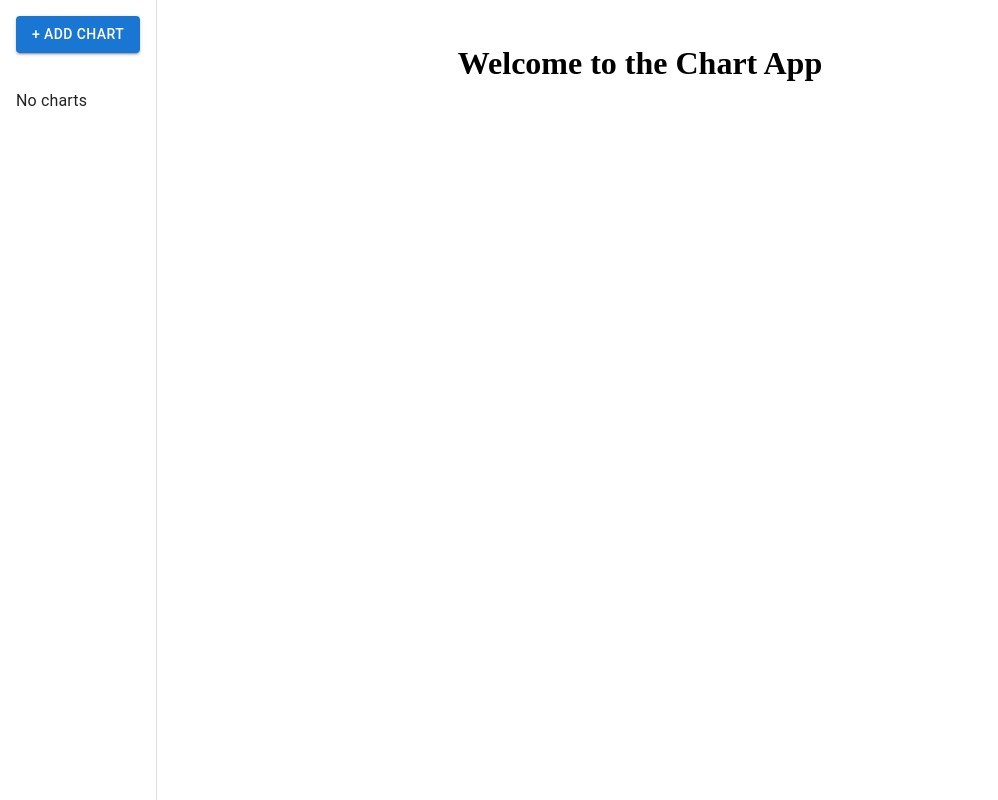
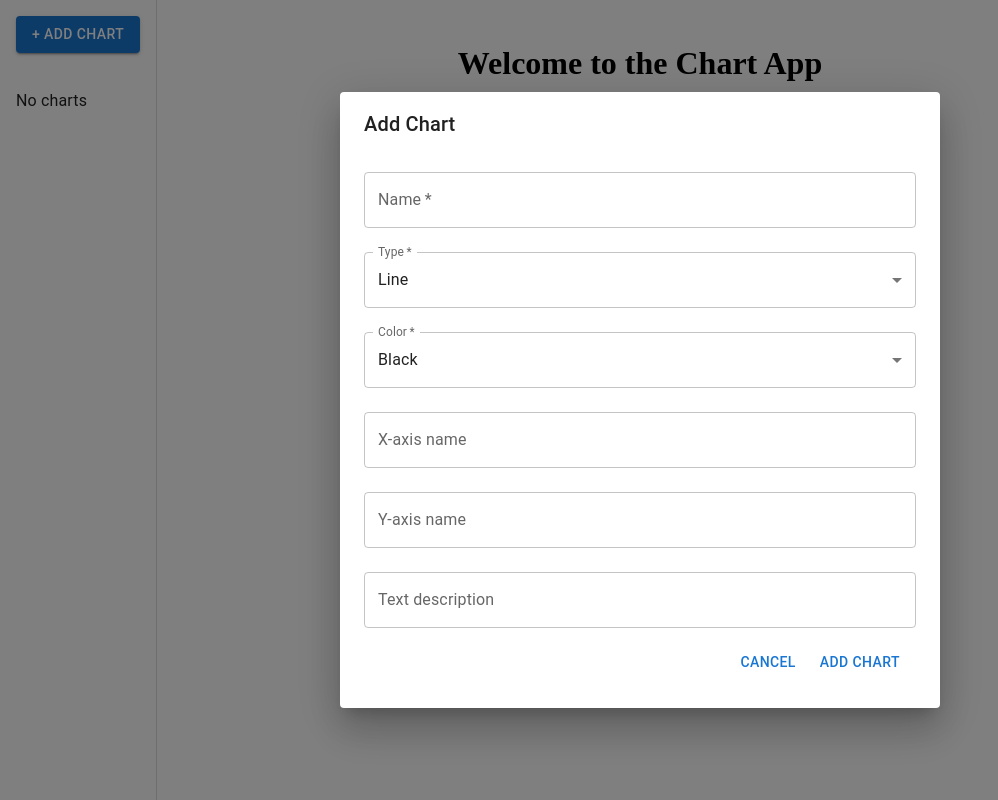
Before and after one commit to homebeach/PK022025, a React (Create React App) app: page / in a window 1280 px wide. Both pictures are taken after a click on the button "+ ADD CHART". Shown: the whole page, without its empty margins (0-998 px from the left). Built offline with nearby package versions, Linux system fonts and the light colour scheme.

Commit message:
Dialog menu added

```diff
--- /dev/null
+++ b/src/components/AddChartDialog.tsx
@@ -0,0 +1,97 @@
+import React from "react";
+import { Dialog, DialogTitle, DialogContent, DialogActions, Button, TextField, MenuItem } from "@mui/material";
+import { useForm, Controller } from "react-hook-form";
+
+interface AddChartDialogProps {
+  open: boolean;
+  onClose: () => void;
+}
+
+const chartTypes = ["Line", "Bar", "Pie"];
+const colors = ["Black", "Blue", "Red"];
+
+const AddChartDialog: React.FC<AddChartDialogProps> = ({ open, onClose }) => {
+  const { control, handleSubmit } = useForm({
+    defaultValues: {
+      name: "",
+      type: "Line",
+      color: "Black",
+      xAxisName: "",
+      yAxisName: "",
+      description: "",
+    },
+  });
+
+  const onSubmit = (data: any) => {
+    console.log("Chart Data:", data);
+    onClose();
+  };
+
+  return (
+    <Dialog open={open} onClose={onClose}>
+      <DialogTitle>Add Chart</DialogTitle>
+      <DialogContent>
+        <form onSubmit={handleSubmit(onSubmit)}>
+          <Controller
+            name="name"
+            control={control}
+            render={({ field }) => <TextField {...field} label="Name" required fullWidth margin="normal" />}
+          />
+
+          <Controller
+            name="type"
+            control={control}
+            render={({ field }) => (
+              <TextField {...field} select label="Type" required fullWidth margin="normal">
+                {chartTypes.map((type) => (
+                  <MenuItem key={type} value={type}>
+                    {type}
+                  </MenuItem>
+                ))}
+              </TextField>
+            )}
+          />
+
+          <Controller
+            name="color"
+            control={control}
+            render={({ field }) => (
+              <TextField {...field} select label="Color" required fullWidth margin="normal">
+                {colors.map((color) => (
+                  <MenuItem key={color} value={color}>
+                    {color}
+                  </MenuItem>
+                ))}
+              </TextField>
+            )}
+          />
+
+          <Controller
+            name="xAxisName"
+            control={control}
+            render={({ field }) => <TextField {...field} label="X-axis name" fullWidth margin="normal" />}
+          />
+
+          <Controller
+            name="yAxisName"
+            control={control}
+            render={({ field }) => <TextField {...field} label="Y-axis name" fullWidth margin="normal" />}
+          />
+
+          <Controller
+            name="description"
+            control={control}
+            render={({ field }) => <TextField {...field} label="Text description" multiline fullWidth margin="normal" />}
+          />
+
+          <DialogActions>
+            <Button onClick={onClose}>CANCEL</Button>
+            <Button type="submit">ADD CHART</Button>
+          </DialogActions>
+        </form>
+      </DialogContent>
+    </Dialog>
+  );
+};
+
+export default AddChartDialog;
--- a/src/components/Sidebar.tsx
+++ b/src/components/Sidebar.tsx
@@ -1,16 +1,18 @@
-import React from "react";
+import React, { useState } from "react";
 import { Drawer, List, ListItem, ListItemText, IconButton, Menu, MenuItem, Button } from "@mui/material";
 import MoreVertIcon from "@mui/icons-material/MoreVert";
 import { useSelector, useDispatch } from "react-redux";
 import { RootState } from "../store/store";
 import { deleteChart } from "../store/chartSlice";
+import AddChartDialog from "./AddChartDialog"; // Import the modal component
 
 const Sidebar: React.FC = () => {
   const charts = useSelector((state: RootState) => state.charts.charts);
   const dispatch = useDispatch();
 
-  const [anchorEl, setAnchorEl] = React.useState<null | HTMLElement>(null);
-  const [selectedChart, setSelectedChart] = React.useState<number | null>(null);
+  const [anchorEl, setAnchorEl] = useState<null | HTMLElement>(null);
+  const [selectedChart, setSelectedChart] = useState<number | null>(null);
+  const [isDialogOpen, setIsDialogOpen] = useState(false); // State to control the modal
 
   const handleMenuOpen = (event: React.MouseEvent<HTMLButtonElement>, chartId: number) => {
     setAnchorEl(event.currentTarget);
@@ -35,9 +37,12 @@ const Sidebar: React.FC = () => {
   };
 
   return (
+    <>
       <Drawer variant="permanent" anchor="left">
         <div style={{ padding: 16 }}>
-        <Button variant="contained" fullWidth>+ ADD CHART</Button>
+          <Button variant="contained" fullWidth onClick={() => setIsDialogOpen(true)}>
+            + ADD CHART
+          </Button>
         </div>
         <List>
           {charts.length === 0 ? (
@@ -46,11 +51,14 @@ const Sidebar: React.FC = () => {
             </ListItem>
           ) : (
             charts.map((chart) => (
-            <ListItem key={chart.id} secondaryAction={
+              <ListItem
+                key={chart.id}
+                secondaryAction={
                   <IconButton onClick={(event) => handleMenuOpen(event, chart.id)}>
                     <MoreVertIcon />
                   </IconButton>
-            }>
+                }
+              >
                 <ListItemText primary={chart.name} />
               </ListItem>
             ))
@@ -61,6 +69,10 @@ const Sidebar: React.FC = () => {
           <MenuItem onClick={handleDelete}>Delete</MenuItem>
         </Menu>
       </Drawer>
+
+      {/* Add Chart Modal */}
+      <AddChartDialog open={isDialogOpen} onClose={() => setIsDialogOpen(false)} />
+    </>
   );
 };
 
```
Lines whose indentation alone changed are shown as unchanged.
